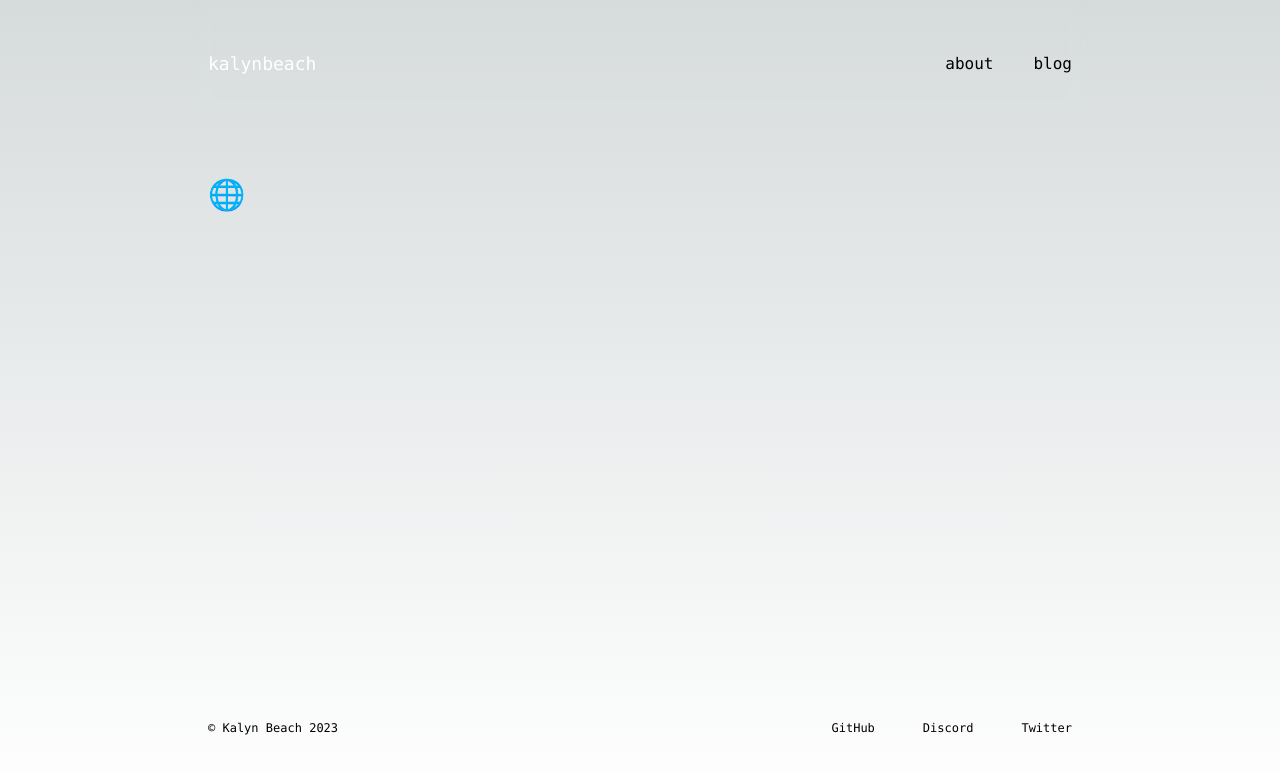
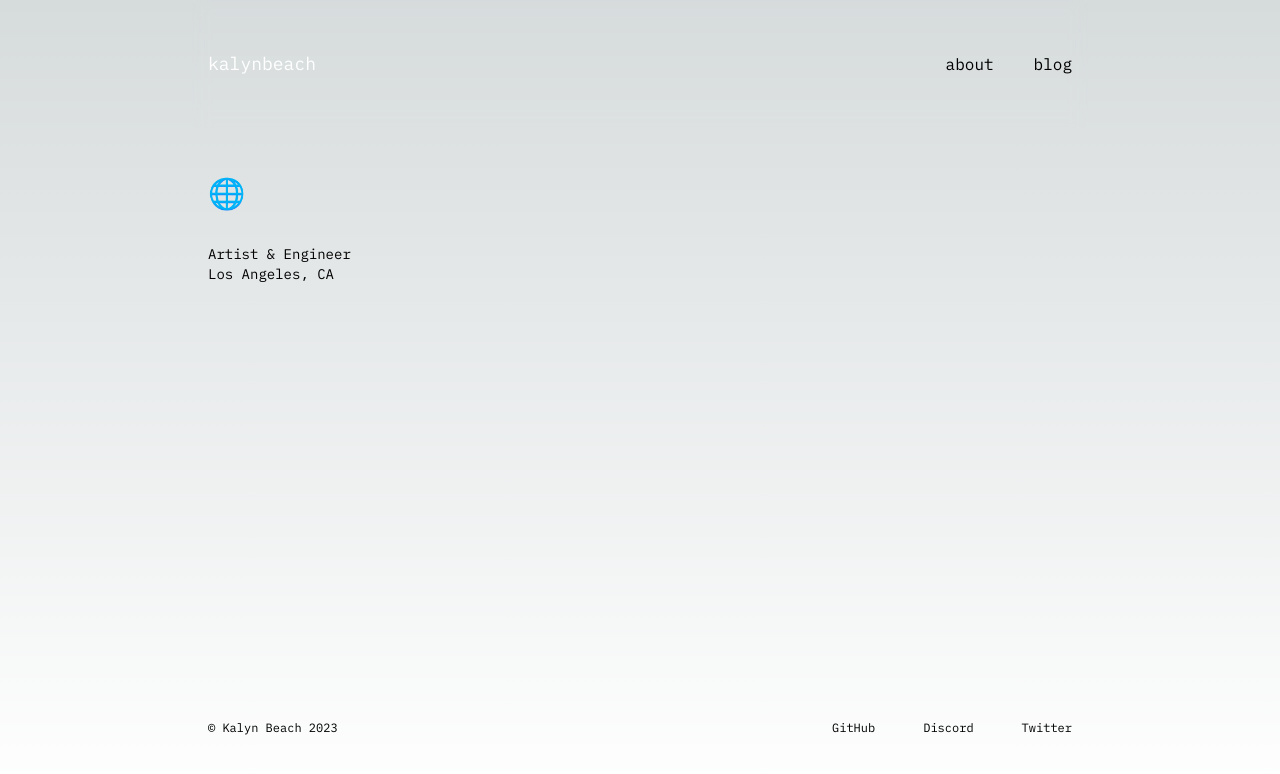
Before and after one commit to kalynbeach/kalynbeach-xyz, a Next.js app: page / in a window 1280 px wide. Shown: the top 774 px of the page. Built offline with nearby package versions, Linux system fonts and the light colour scheme.

Commit message:
add fonts util, IBM_Plex fonts, update tailwind config

```diff
--- a/src/app/code/page.tsx
+++ b/src/app/code/page.tsx
@@ -2,6 +2,8 @@ export default function Code() {
   return (
     <div>
       <h1 className='text-3xl mb-8'>💻</h1>
+      {/* Work (Experience) */}
+      {/* Projects */}
     </div>
   )
 }
--- /dev/null
+++ b/src/app/fonts.ts
@@ -0,0 +1,21 @@
+import { Inter, IBM_Plex_Mono, IBM_Plex_Sans } from 'next/font/google'
+
+export const inter = Inter({
+  variable: '--font-inter',
+  subsets: ['latin'],
+  display: 'swap'
+})
+
+export const ibm_plex_mono = IBM_Plex_Mono({
+  variable: '--font-ibm-plex-mono',
+  weight: ['300', '400', '700'],
+  subsets: ['latin'],
+  display: 'swap'
+})
+
+export const ibm_plex_sans = IBM_Plex_Sans({
+  variable: '--font-ibm-plex-sans',
+  weight: ['300', '400', '700'],
+  subsets: ['latin'],
+  display: 'swap'
+})
--- a/src/app/layout.tsx
+++ b/src/app/layout.tsx
@@ -1,10 +1,8 @@
 import './globals.css'
-import { Inter } from 'next/font/google'
+import { inter, ibm_plex_mono, ibm_plex_sans } from './fonts'
 import { Analytics } from '@vercel/analytics/react'
 import Header from '@/ui/Header'
 import Footer from '@/ui/Footer'
-
-const inter = Inter({ subsets: ['latin'] })
 
 export const metadata = {
   title: 'kalynbeach.com',
@@ -18,7 +16,7 @@ export default function RootLayout({
 }) {
   return (
     <html lang="en">
-      <body className={inter.className}>
+      <body className={`${inter.variable} ${ibm_plex_sans.variable} ${ibm_plex_mono.variable}`}>
         <div className='w-full md:max-w-3xl lg:max-w-4xl min-h-screen mx-auto flex flex-col'>
           <Header />
           <main className='min-h-max p-8 md:px-4 md:py-12 flex-1 flex flex-col'>
--- a/src/app/page.tsx
+++ b/src/app/page.tsx
@@ -3,7 +3,13 @@ import Image from 'next/image'
 export default function Home() {
   return (
     <div className='flex flex-col justify-between'>
+
       <h1 className='text-3xl mb-8'>🌐</h1>
+
+      <section className='text-sm font-mono'>
+        <p>Artist & Engineer</p>
+        <p>Los Angeles, CA</p>
+      </section>
 
       {/* <div className="z-10 w-full max-w-5xl items-center justify-between font-mono text-sm lg:flex">
         <p className="fixed left-0 top-0 flex w-full justify-center border-b border-gray-300 bg-gradient-to-b from-zinc-200 pb-6 pt-8 backdrop-blur-2xl dark:border-neutral-800 dark:bg-zinc-800/30 dark:from-inherit lg:static lg:w-auto  lg:rounded-xl lg:border lg:bg-gray-200 lg:p-4 lg:dark:bg-zinc-800/30">
--- a/tailwind.config.js
+++ b/tailwind.config.js
@@ -22,6 +22,11 @@ module.exports = {
           900: 'hsl(20, 11%, 5%)' // '#0F0D0C'
         },
       },
+      fontFamily: {
+        sans: ['var(--font-ibm-plex-sans)'],
+        mono: ['var(--font-ibm-plex-mono)'],
+        heading: ['var(--font-inter)'],
+      }
     },
   },
   plugins: [],
```
